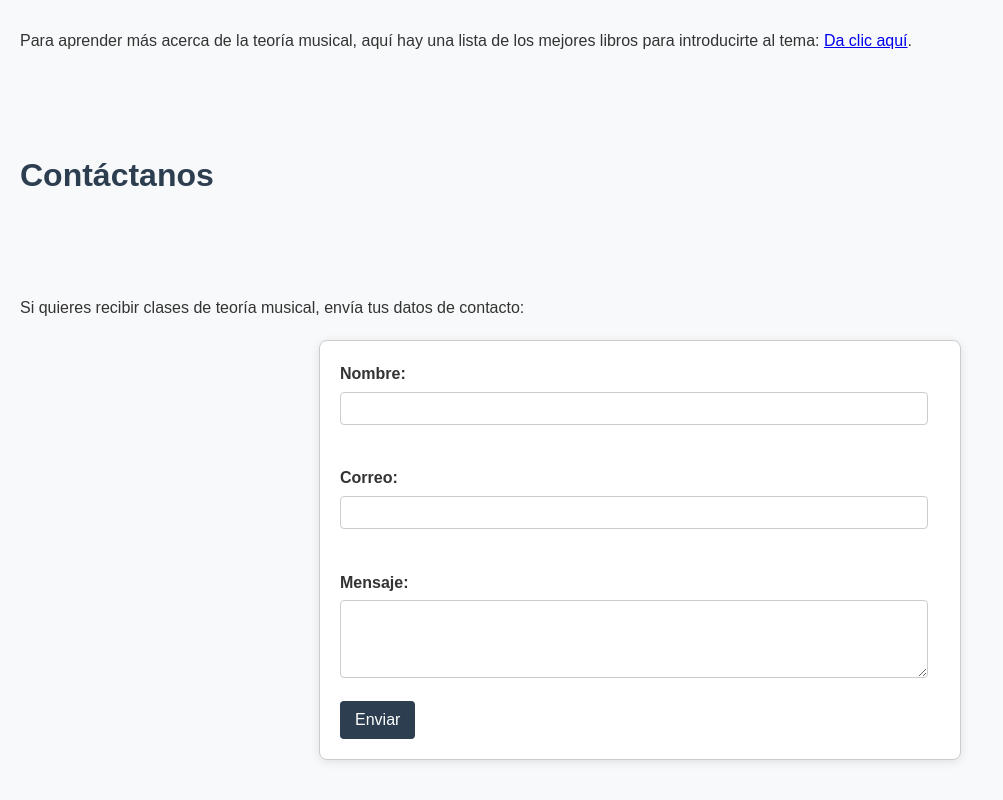
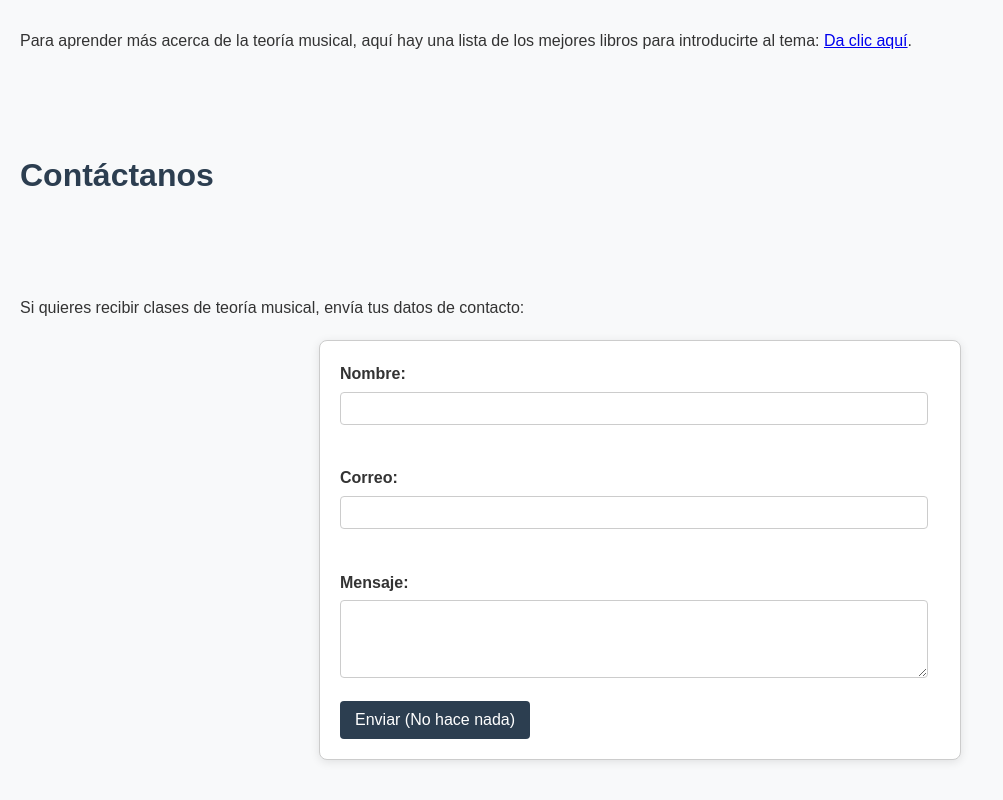
Before and after one commit to AdriellZavLi/modulo-1-leccion-8, a plain HTML site: page index.html in a window 1280 px wide. Shown: the part 1106-1906 px from the top of the page, without its empty margins (0-1003 px from the left). Drawn offline with Linux system fonts and the light colour scheme.

Commit message:
Added README.md, Added message->button/index.html

```diff
--- a/index.html
+++ b/index.html
@@ -37,7 +37,7 @@
         <input type="email" id="correo" name="correo"><br><br>
         <label for="mensaje">Mensaje:</label>
         <textarea id="mensaje" name="mensaje" rows="4" cols="40"></textarea>
-        <input type="submit" id="enviar" value="Enviar">
+        <input type="submit" id="enviar" value="Enviar (No hace nada)">
 
     </form>
 
```
Also changed, not shown: 1 other file.
